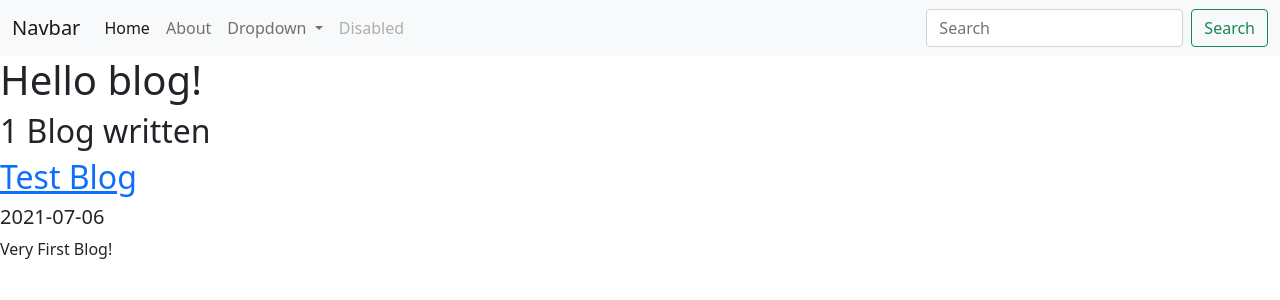
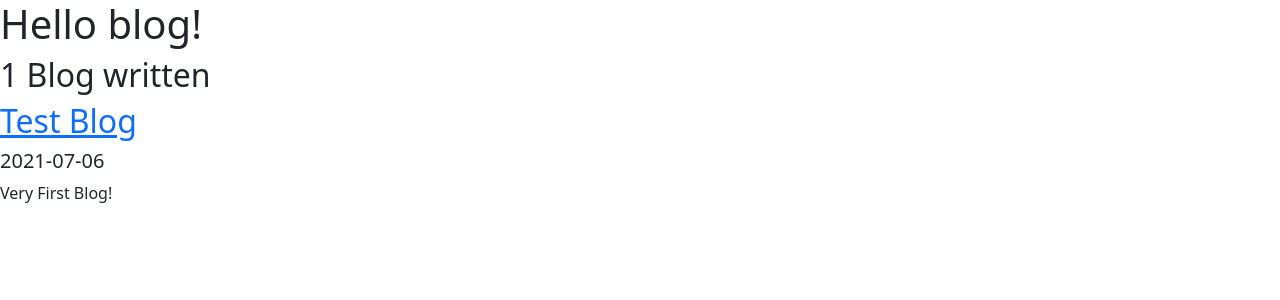
Before and after one commit to arogyadhakal/personal-portfolio, a Django app: page /blog/ in a window 1280 px wide. Shown: the top 300 px of the page. Run offline with Django 3.2, Linux system fonts and the light colour scheme; data comes from the database, SQL or seed files in the repository.

Commit message:
Remove old stuff

```diff
--- a/personal_portfolio/settings.py
+++ b/personal_portfolio/settings.py
@@ -23,9 +23,9 @@ BASE_DIR = Path(__file__).resolve().parent.parent
 SECRET_KEY = 'django-insecure-y=lp-$1emkkag9)irii9u9=i=ln(rtt7u02swshp=2n1qf5srm'
 
 # SECURITY WARNING: don't run with debug turned on in production!
-DEBUG = True
+DEBUG = False
 
-ALLOWED_HOSTS = []
+ALLOWED_HOSTS = ['arogyadhakal.pythonanywhere.com']
 
 
 # Application definition
@@ -120,7 +120,7 @@ USE_TZ = True
 # https://docs.djangoproject.com/en/3.2/howto/static-files/
 
 STATIC_URL = '/static/'
-
+STATIC_ROOT = BASE_DIR / 'static'
 STATIC_FILES = []
 
 # Default primary key field type
--- a/portfolio/templates/portfolio/base.html
+++ b/portfolio/templates/portfolio/base.html
@@ -12,42 +12,42 @@
   </head>
   <body>
 
-    <nav class="navbar navbar-expand-lg navbar-light bg-light">
-        <div class="container-fluid">
-          <a class="navbar-brand" href="#">Navbar</a>
-          <button class="navbar-toggler" type="button" data-bs-toggle="collapse" data-bs-target="#navbarSupportedContent" aria-controls="navbarSupportedContent" aria-expanded="false" aria-label="Toggle navigation">
-            <span class="navbar-toggler-icon"></span>
-          </button>
-          <div class="collapse navbar-collapse" id="navbarSupportedContent">
-            <ul class="navbar-nav me-auto mb-2 mb-lg-0">
-              <li class="nav-item">
-                <a class="nav-link active" aria-current="page" href="#">Home</a>
-              </li>
-              <li class="nav-item">
-                <a class="nav-link" href="#">About</a>
-              </li>
-              <li class="nav-item dropdown">
-                <a class="nav-link dropdown-toggle" href="#" id="navbarDropdown" role="button" data-bs-toggle="dropdown" aria-expanded="false">
-                  Dropdown
-                </a>
-                <ul class="dropdown-menu" aria-labelledby="navbarDropdown">
-                  <li><a class="dropdown-item" href="#">Action</a></li>
-                  <li><a class="dropdown-item" href="#">Another action</a></li>
-                  <li><hr class="dropdown-divider"></li>
-                  <li><a class="dropdown-item" href="#">Something else here</a></li>
-                </ul>
-              </li>
-              <li class="nav-item">
-                <a class="nav-link disabled" href="#" tabindex="-1" aria-disabled="true">Disabled</a>
-              </li>
-            </ul>
-            <form class="d-flex">
-              <input class="form-control me-2" type="search" placeholder="Search" aria-label="Search">
-              <button class="btn btn-outline-success" type="submit">Search</button>
-            </form>
-          </div>
-        </div>
-      </nav>
+    <!--<nav class="navbar navbar-expand-lg navbar-light bg-light">-->
+    <!--    <div class="container-fluid">-->
+    <!--      <a class="navbar-brand" href="#">Navbar</a>-->
+    <!--      <button class="navbar-toggler" type="button" data-bs-toggle="collapse" data-bs-target="#navbarSupportedContent" aria-controls="navbarSupportedContent" aria-expanded="false" aria-label="Toggle navigation">-->
+    <!--        <span class="navbar-toggler-icon"></span>-->
+    <!--      </button>-->
+    <!--      <div class="collapse navbar-collapse" id="navbarSupportedContent">-->
+    <!--        <ul class="navbar-nav me-auto mb-2 mb-lg-0">-->
+    <!--          <li class="nav-item">-->
+    <!--            <a class="nav-link active" aria-current="page" href="#">Home</a>-->
+    <!--          </li>-->
+    <!--          <li class="nav-item">-->
+    <!--            <a class="nav-link" href="#">About</a>-->
+    <!--          </li>-->
+    <!--          <li class="nav-item dropdown">-->
+    <!--            <a class="nav-link dropdown-toggle" href="#" id="navbarDropdown" role="button" data-bs-toggle="dropdown" aria-expanded="false">-->
+    <!--              Dropdown-->
+    <!--            </a>-->
+    <!--            <ul class="dropdown-menu" aria-labelledby="navbarDropdown">-->
+    <!--              <li><a class="dropdown-item" href="#">Action</a></li>-->
+    <!--              <li><a class="dropdown-item" href="#">Another action</a></li>-->
+    <!--              <li><hr class="dropdown-divider"></li>-->
+    <!--              <li><a class="dropdown-item" href="#">Something else here</a></li>-->
+    <!--            </ul>-->
+    <!--          </li>-->
+    <!--          <li class="nav-item">-->
+    <!--            <a class="nav-link disabled" href="#" tabindex="-1" aria-disabled="true">Disabled</a>-->
+    <!--          </li>-->
+    <!--        </ul>-->
+    <!--        <form class="d-flex">-->
+    <!--          <input class="form-control me-2" type="search" placeholder="Search" aria-label="Search">-->
+    <!--          <button class="btn btn-outline-success" type="submit">Search</button>-->
+    <!--        </form>-->
+    <!--      </div>-->
+    <!--    </div>-->
+    <!--  </nav>-->
 
     {% block content %}{% endblock %}
 
```
